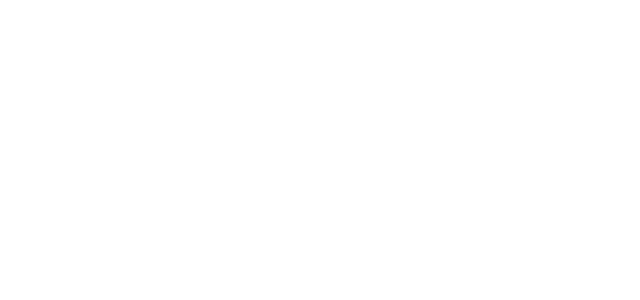
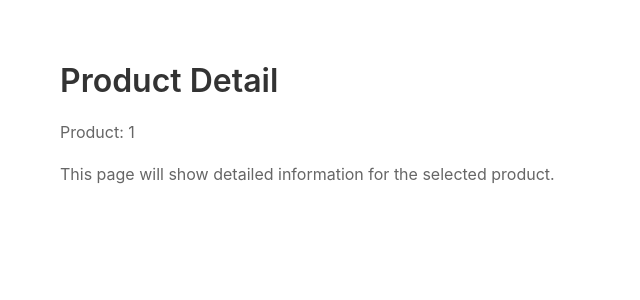
Before and after one commit to francarbajal17/VUS-frontend, an Angular app: page /products/1 in a window 1280 px wide. Before the commit this address led to /. Shown: the top 300 px of the page, without its empty margins (0-640 px from the left). Built offline with nearby package versions, Linux system fonts and the light colour scheme.

Commit message:
product page implementation start

```diff
--- a/src/app/app.config.ts
+++ b/src/app/app.config.ts
@@ -3,7 +3,7 @@
   provideBrowserGlobalErrorListeners,
   provideZoneChangeDetection,
 } from '@angular/core';
-import { provideRouter } from '@angular/router';
+import { provideRouter, withInMemoryScrolling } from '@angular/router';
 
 import { routes } from './app.routes';
 import { provideClientHydration, withEventReplay } from '@angular/platform-browser';
@@ -12,7 +12,12 @@
   providers: [
     provideBrowserGlobalErrorListeners(),
     provideZoneChangeDetection({ eventCoalescing: true }),
-    provideRouter(routes),
+    provideRouter(
+      routes,
+      withInMemoryScrolling({
+        scrollPositionRestoration: 'enabled',
+      }),
+    ),
     provideClientHydration(withEventReplay()),
   ],
 };
--- a/src/app/app.routes.ts
+++ b/src/app/app.routes.ts
@@ -1,9 +1,14 @@
 import { Routes } from '@angular/router';
 import { Home } from './home/home';
+import { ProductDetail } from './components/product-detail/product-detail';
 
 export const routes: Routes = [
   {
     path: '',
     component: Home,
   },
+  {
+    path: 'products/:productName',
+    component: ProductDetail,
+  },
 ];
--- a/src/app/components/product-box/product-box.html
+++ b/src/app/components/product-box/product-box.html
@@ -1,4 +1,4 @@
-<div class="product-box">
+<div class="product-box" (click)="onProductClick()">
   <div class="product-image" (mouseenter)="onImageHover()" (mouseleave)="onImageLeave()">
     <img [src]="getCurrentImage()" [alt]="title" draggable="false" />
   </div>
--- a/src/app/components/product-box/product-box.ts
+++ b/src/app/components/product-box/product-box.ts
@@ -1,5 +1,6 @@
-import { Component, Input, signal } from '@angular/core';
+import { Component, inject, Input, signal } from '@angular/core';
 import { CommonModule } from '@angular/common';
+import { Router } from '@angular/router';
 
 @Component({
   selector: 'app-product-box',
@@ -17,6 +18,8 @@
   // Signal para controlar el estado del hover
   protected readonly isHovered = signal(false);
 
+  private router = inject(Router);
+
   // Método para manejar el hover
   onImageHover() {
     this.isHovered.set(true);
@@ -33,4 +36,12 @@
     }
     return this.imageUrl;
   }
+
+  // Método para navegar a la página de detalles del producto
+  onProductClick() {
+    // Por ahora todos los productos van a la misma página
+    // En el futuro se puede usar el título o un ID específico
+    const productSlug = this.title.toLowerCase().replace(/\s+/g, '-');
+    this.router.navigate(['/products', productSlug]);
+  }
 }
--- /dev/null
+++ b/src/app/components/product-detail/product-detail.css
@@ -0,0 +1,19 @@
+.product-detail {
+  padding: 40px 20px;
+  max-width: 1200px;
+  margin: 0 auto;
+  font-family: 'Inter', sans-serif;
+}
+
+.product-detail h1 {
+  font-size: 32px;
+  font-weight: 600;
+  color: #333;
+  margin-bottom: 20px;
+}
+
+.product-detail p {
+  font-size: 16px;
+  color: #666;
+  line-height: 1.6;
+}
--- /dev/null
+++ b/src/app/components/product-detail/product-detail.html
@@ -0,0 +1,5 @@
+<div class="product-detail">
+  <h1>Product Detail</h1>
+  <p>Product: {{ productName }}</p>
+  <p>This page will show detailed information for the selected product.</p>
+</div>
--- /dev/null
+++ b/src/app/components/product-detail/product-detail.ts
@@ -0,0 +1,21 @@
+import { Component, inject, OnInit } from '@angular/core';
+import { CommonModule } from '@angular/common';
+import { ActivatedRoute } from '@angular/router';
+
+@Component({
+  selector: 'app-product-detail',
+  imports: [CommonModule],
+  templateUrl: './product-detail.html',
+  styleUrl: './product-detail.css',
+})
+export class ProductDetail implements OnInit {
+  private route = inject(ActivatedRoute);
+
+  protected productName: string = '';
+
+  ngOnInit(): void {
+    this.route.params.subscribe((params) => {
+      this.productName = params['productName'] || '';
+    });
+  }
+}
```
Also changed, not shown: src/app/app.routes.server.ts (+9 -1 lines), 1 other file (tests, documents, lock files or other folders).
